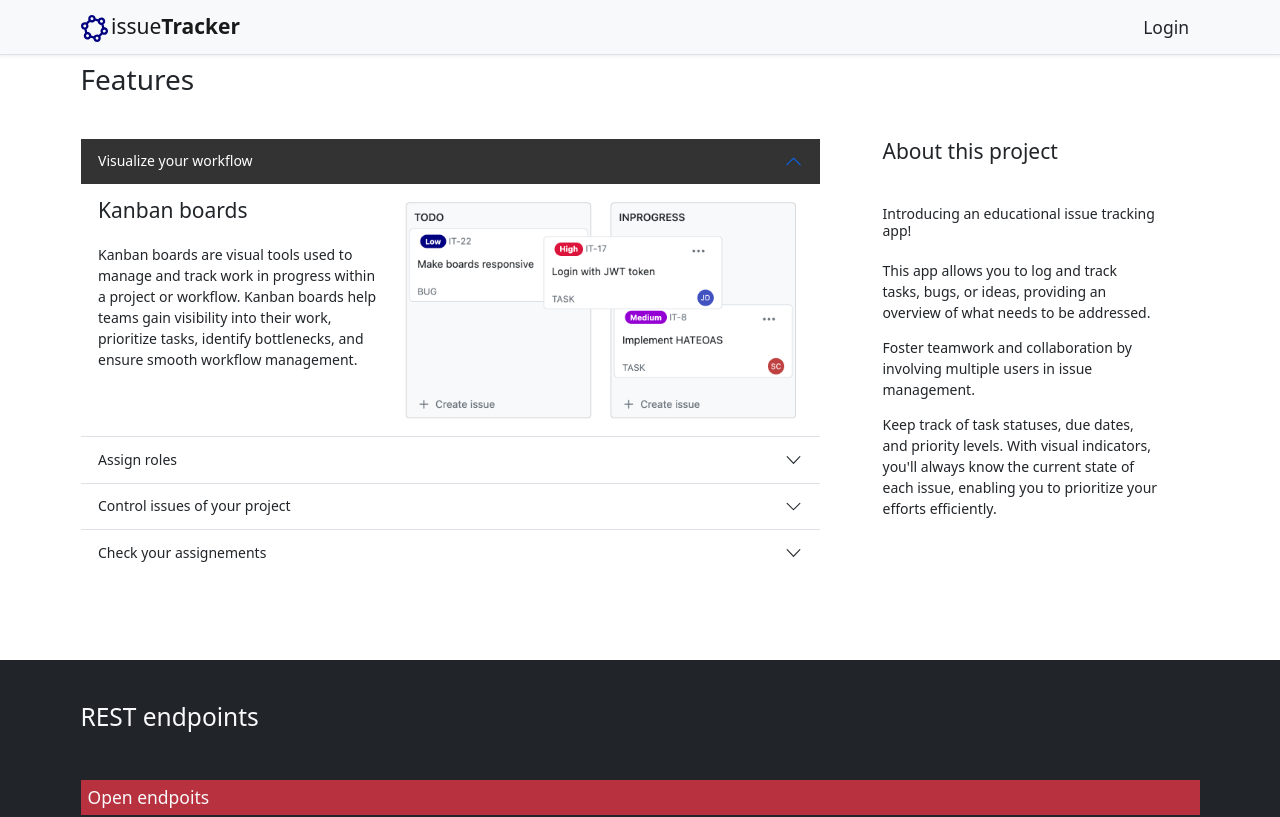
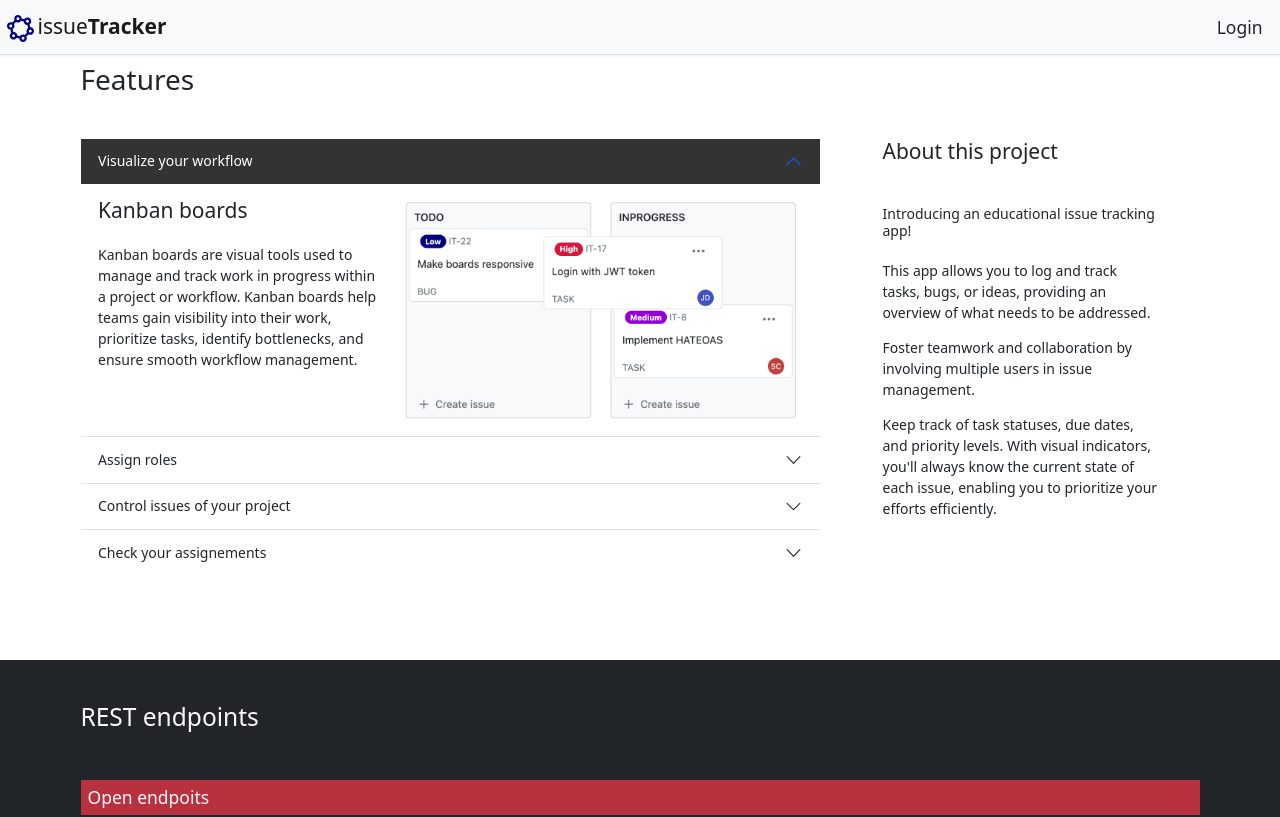
Before and after one commit to strelnikov-e/issuetracker-client, a React (Create React App) app: page / in a window 1280 px wide. Shown: the top 817 px of the page. Built offline with nearby package versions, Linux system fonts and the light colour scheme.

Commit message:
Backgrond issue in expandable navbar were fixed

```diff
--- a/src/components/AppNavbarBase.js
+++ b/src/components/AppNavbarBase.js
@@ -17,8 +17,8 @@ function AppNavbarBase() {
   const { user, logout } = useAuth();
 
   return (
-    <Navbar fixed="top" bg="light" data-bs-theme="primary" expand="md" variant="light" className="shadow-sm border-bottom" style={{height: "55px"}}>
-      <Container>
+    <Navbar fixed="top" bg="light" data-bs-theme="light" expand="md" className="shadow-sm p-0" style={{height: "55px"}}>
+      <Container fluid className="bg-light border-bottom p-2">
         <Navbar.Brand className="fs-4" href="/">
 
         <img src={Logo} alt="logo" width={27} height={27}/>
```
